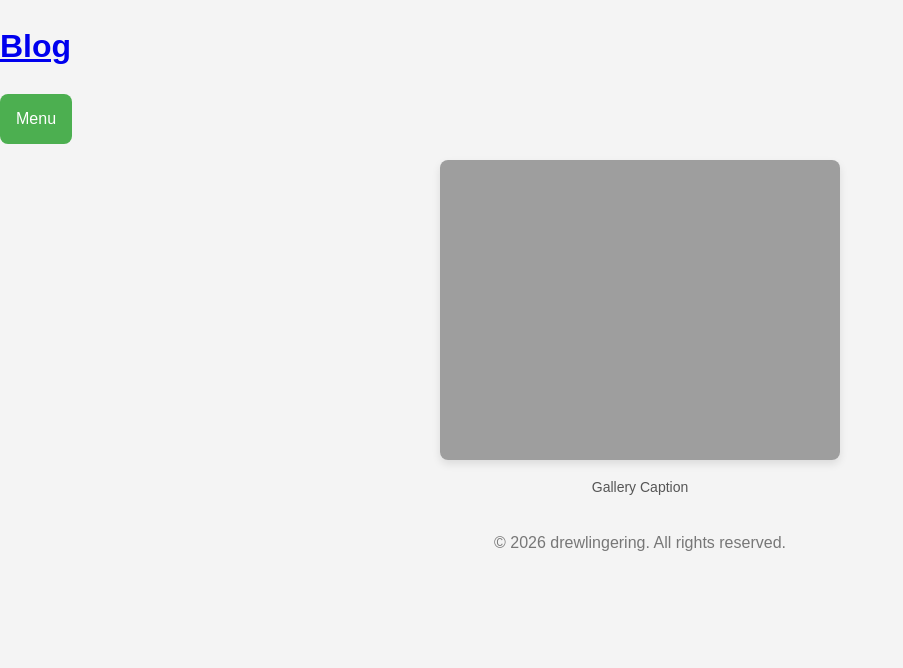
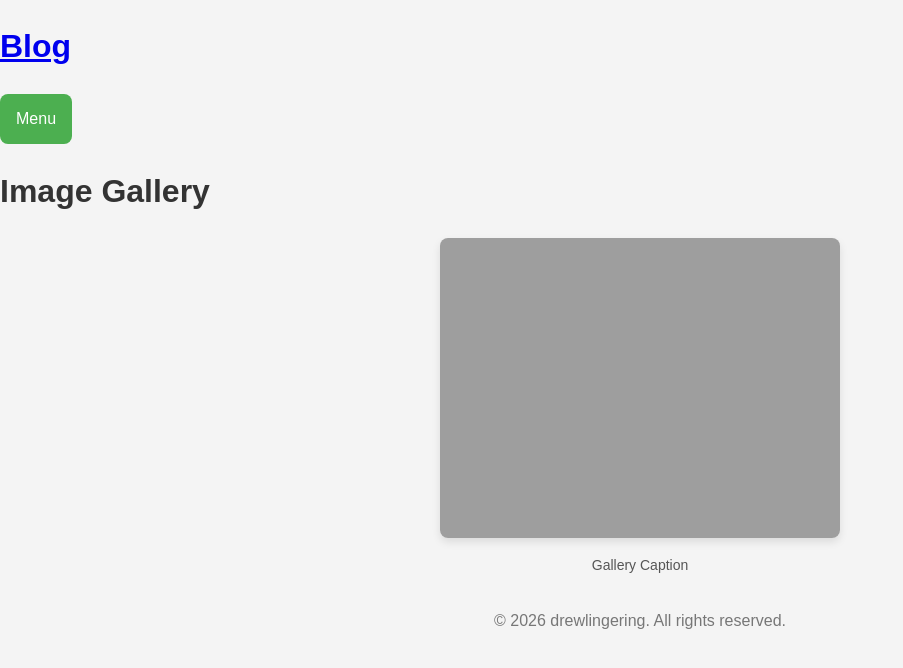
Before and after one commit to drewlingering/drewlingering.github.io, a Jekyll site: the page built from slideshows.md, in a window 1280 px wide. Shown: the top 668 px of the page, without its empty margins (0-903 px from the left). Built offline with Jekyll 4.4.1, drawn with Linux system fonts in a browser that asks for light colours; our own code applies the rules of GitHub Pages for plain Markdown files; comment, search, counter and statistics services are not loaded.

Commit message:
Add layout and title to slideshows.md
Add layout and title for the image gallery section.

```diff
--- a/slideshows.md
+++ b/slideshows.md
@@ -1,3 +1,10 @@
+---
+layout: default
+title: "Image Gallery"
+---
+
+# Image Gallery
+
 <div class="gallery-item">
     <img src="/assets/images/Designer (1).png"
          alt="Gallery Cover"
```
